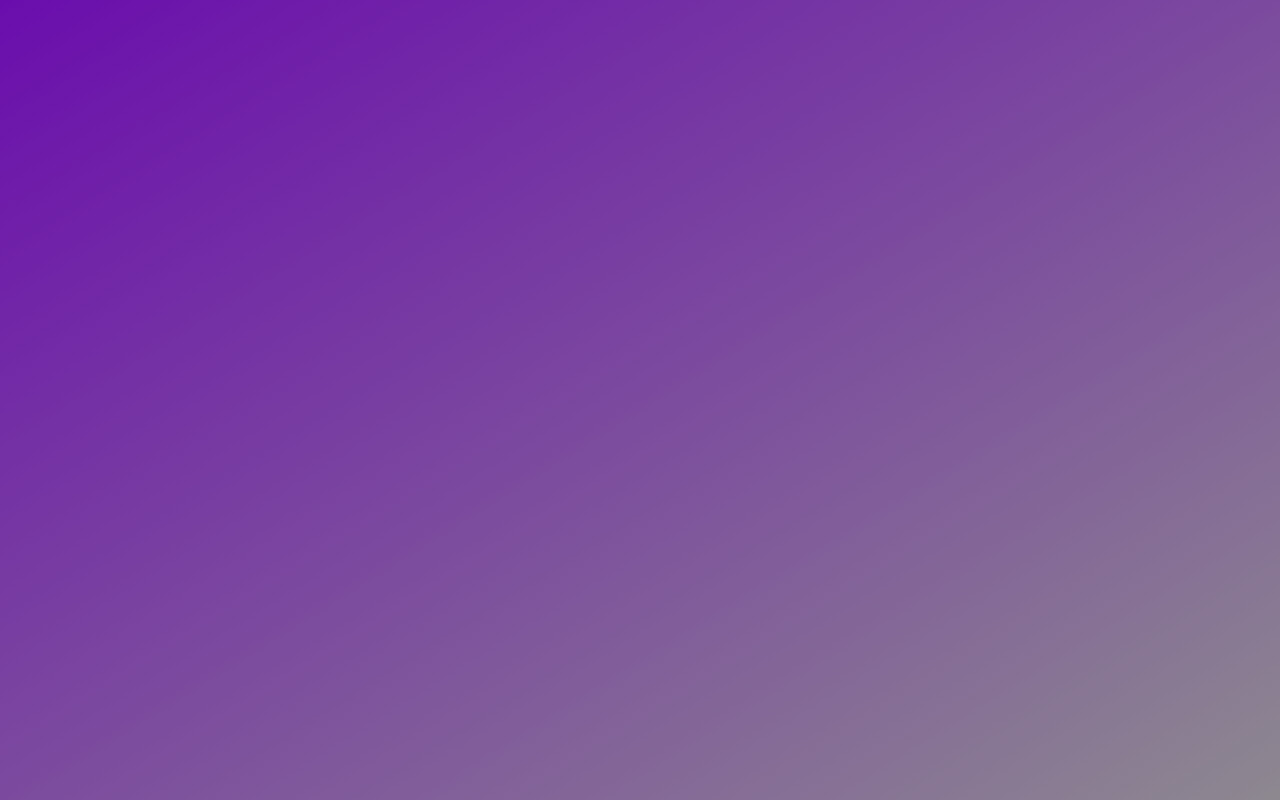
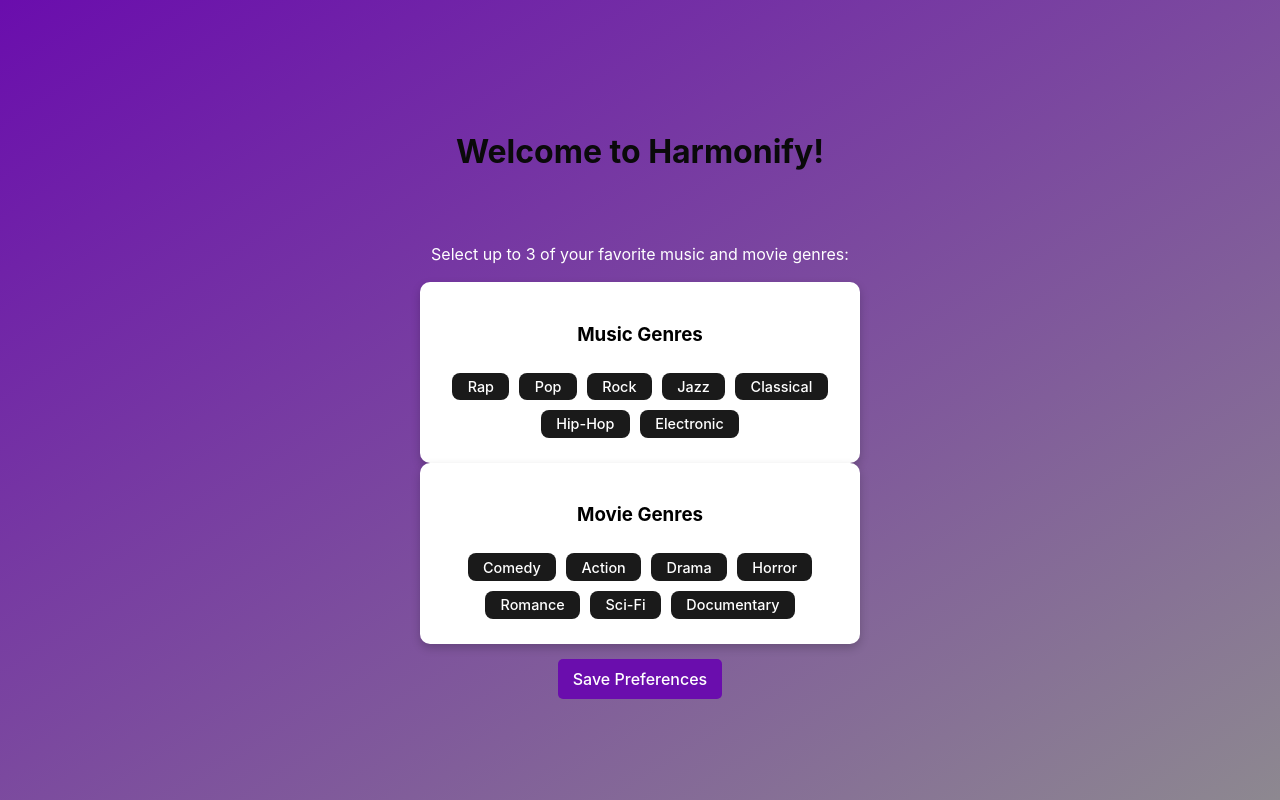
Before and after one commit to SaamDej/hackathon, a React (Vite) app in the folder hackKY/: page /onboarding in a window 1280 px wide. Before the commit this address had no page. Built offline with nearby package versions, Linux system fonts and the light colour scheme.

Commit message:
firebase and onboarding

```diff
--- a/hackKY/src/App.tsx
+++ b/hackKY/src/App.tsx
@@ -6,11 +6,11 @@ export default function App() {
 
   return (
     <div className="app-container">
-      <img src={Logo} alt="App Logo" className="logo" />
-      <h2>Generate a Spotify Playlist from Your Face</h2>
-      <Link to="/upload">
-        <button className="login-button">Demo</button>
-      </Link>
+        <img src={Logo} alt="App Logo" className="logo" />
+        <h2>Generate a Spotify Playlist from Your Face</h2>
+        <Link to="/auth">
+          <button className="login-button">Demo</button>
+        </Link>
     </div>
   );
 }
--- a/hackKY/src/firebaseConfig.ts
+++ b/hackKY/src/firebaseConfig.ts
@@ -1,19 +1,28 @@
-// Import the functions you need from the SDKs you need
-import { initializeApp } from "firebase/app";
-// TODO: Add SDKs for Firebase products that you want to use
-// https://firebase.google.com/docs/web/setup#available-libraries
+// src/firebaseConfig.ts
+import { initializeApp } from 'firebase/app';
+import { getAuth } from 'firebase/auth';
+import { getFirestore } from 'firebase/firestore';
+import { getAnalytics } from 'firebase/analytics';
 
-// Your web app's Firebase configuration
-// For Firebase JS SDK v7.20.0 and later, measurementId is optional
+// Firebase configuration
 const firebaseConfig = {
-  apiKey: `${process.env.FIREBASE_API_KEY}`,
-  authDomain: "harmonify-7ed94.firebaseapp.com",
-  projectId: "harmonify-7ed94",
-  storageBucket: "harmonify-7ed94.firebasestorage.app",
-  messagingSenderId: "719234140025",
-  appId: "1:719234140025:web:f0c66188cd2952624611a8",
-  measurementId: "G-G42L1N74NE"
+  apiKey: 'AIzaSyBzcjFFu40YJ1X0_S4-6ZvxfKZGkYrjMwk',
+  authDomain: 'harmonify-7ed94.firebaseapp.com',
+  projectId: 'harmonify-7ed94',
+  storageBucket: 'harmonify-7ed94.appspot.com', // Corrected storage bucket URL
+  messagingSenderId: '719234140025',
+  appId: '1:719234140025:web:f0c66188cd2952624611a8',
+  measurementId: 'G-G42L1N74NE',
 };
 
 // Initialize Firebase
 const app = initializeApp(firebaseConfig);
+
+// Initialize Firebase services
+export const auth = getAuth(app);
+export const db = getFirestore(app);
+
+// Optional: Initialize analytics only if running in a browser
+if (typeof window !== 'undefined') {
+  getAnalytics(app);
+}
--- a/hackKY/src/index.css
+++ b/hackKY/src/index.css
@@ -91,3 +91,22 @@ button:focus-visible {
     background-color: #f9f9f9;
   }
 }
+.genre-button {
+  border-radius: 8px;
+  border: 1px solid transparent;
+  padding: 0.3em 1em; /* Smaller padding */
+  font-size: 0.9em; /* Smaller font size */
+  font-weight: 500;
+  font-family: inherit;
+  background-color: #1a1a1a;
+  color: white;
+  cursor: pointer;
+  transition: all 0.3s ease;
+  margin: 5px;
+}
+
+/* Purple background when selected */
+.genre-button.selected {
+  background-color: #6a0dad; /* Purple color */
+  color: white;
+}
--- a/hackKY/src/main.tsx
+++ b/hackKY/src/main.tsx
@@ -1,17 +1,16 @@
 import { StrictMode } from 'react';
 import { createRoot } from 'react-dom/client';
-import { BrowserRouter as Router, Route, Routes, Link } from 'react-router-dom';
+import { BrowserRouter as Router, Route, Routes } from 'react-router-dom';
 import './index.css';
-import App from './App.tsx';
-import UploadImagePage from './UploadImagePage.tsx';
-
+import AuthPages from './AuthPages.tsx';
+import OnboardingPage from './onBoardingPage.tsx';
 
 createRoot(document.getElementById('root')!).render(
   <StrictMode>
     <Router>
       <Routes>
-        <Route path="/" element={<App />} />
-        <Route path="/upload" element={<UploadImagePage />} />
+        <Route path="/" element={<AuthPages />} />
+        <Route path="/onboarding" element={<OnboardingPage />} />
       </Routes>
     </Router>
   </StrictMode>
--- /dev/null
+++ b/hackKY/src/onBoardingPage.tsx
@@ -0,0 +1,94 @@
+import { useState, useEffect } from 'react';
+import { useNavigate } from 'react-router-dom';
+import './app.css';
+import { auth, db } from './firebaseConfig';
+import { collection, doc, setDoc, getDoc } from 'firebase/firestore';
+
+const musicGenres = ['Rap', 'Pop', 'Rock', 'Jazz', 'Classical', 'Hip-Hop', 'Electronic'];
+const movieGenres = ['Comedy', 'Action', 'Drama', 'Horror', 'Romance', 'Sci-Fi', 'Documentary'];
+
+export default function OnboardingPage() {
+    const [selectedMusicGenres, setSelectedMusicGenres] = useState<string[]>([]);
+    const [selectedMovieGenres, setSelectedMovieGenres] = useState<string[]>([]);
+    const navigate = useNavigate();
+    const user = auth.currentUser;
+
+    useEffect(() => {
+        if (user) {
+            const fetchPreferences = async () => {
+                const docRef = doc(db, 'users', user.uid);
+                const docSnap = await getDoc(docRef);
+                if (docSnap.exists()) {
+                    const userData = docSnap.data();
+                    if (userData.musicGenres && userData.movieGenres) {
+                        alert('Preferences already exist!');
+                    }
+                }
+            };
+            fetchPreferences();
+        }
+    }, [user]);
+
+    const handleGenreSelection = (genre: string, isMusic: boolean) => {
+        const selectedGenres = isMusic ? selectedMusicGenres : selectedMovieGenres;
+        const setSelectedGenres = isMusic ? setSelectedMusicGenres : setSelectedMovieGenres;
+
+        if (selectedGenres.includes(genre)) {
+            setSelectedGenres(selectedGenres.filter((g) => g !== genre));
+        } else if (selectedGenres.length < 3) {
+            setSelectedGenres([...selectedGenres, genre]);
+        }
+    };
+
+    const handleSubmit = async () => {
+        if (user) {
+            const userRef = doc(collection(db, 'users'), user.uid);
+            await setDoc(userRef, {
+                musicGenres: selectedMusicGenres,
+                movieGenres: selectedMovieGenres,
+            }, { merge: true });
+            alert('Preferences saved successfully!');
+        }
+    };
+
+    return (
+        <div className="app-container">
+            <h2>Welcome to Harmonify!</h2>
+            <p>Select up to 3 of your favorite music and movie genres:</p>
+
+            <div className="card">
+                <h3>Music Genres</h3>
+                <div className="genre-selection">
+                    {musicGenres.map((genre) => (
+                        <button
+                            key={genre}
+                            className={`genre-button ${selectedMusicGenres.includes(genre) ? 'selected purple-bg' : ''}`}
+                            onClick={() => handleGenreSelection(genre, true)}
+                        >
+                            {genre}
+                        </button>
+                    ))}
+                </div>
+            </div>
+
+            <div className="card">
+                <h3>Movie Genres</h3>
+                <div className="genre-selection">
+                    {movieGenres.map((genre) => (
+                        <button
+                            key={genre}
+                            className={`genre-button ${selectedMovieGenres.includes(genre) ? 'selected purple-bg' : ''}`}
+                            onClick={() => handleGenreSelection(genre, false)}
+                        >
+                            {genre}
+                        </button>
+                    ))}
+                </div>
+            </div>
+
+            <button className="generate-button" onClick={handleSubmit} disabled={selectedMusicGenres.length === 0 || selectedMovieGenres.length === 0}>
+                Save Preferences
+            </button>
+        </div>
+    );
+}
```
Also changed, not shown: hackKY/src/AuthPages.tsx (+113 -9 lines).
